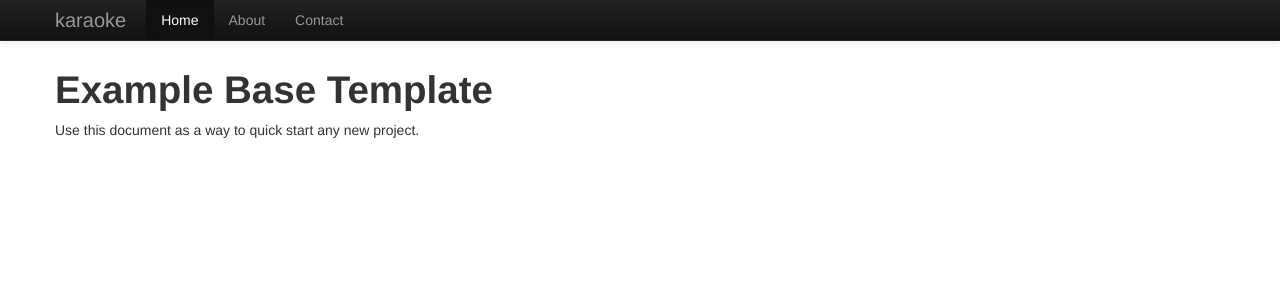
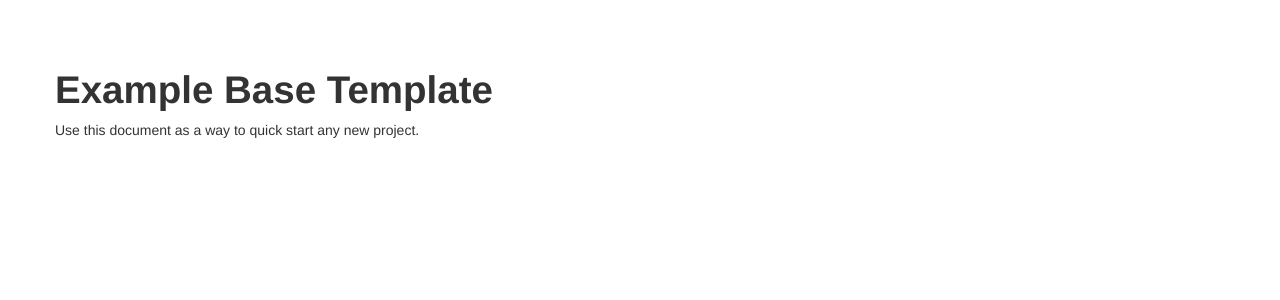
Before and after one commit to razzius-archive/karaoke, a Django app: page / in a window 1280 px wide. Shown: the top 300 px of the page. Run offline with Django 3.2, Linux system fonts and the light colour scheme.

Commit message:
removed navbar

```diff
--- a/karaoke/templates/base.html
+++ b/karaoke/templates/base.html
@@ -32,25 +32,6 @@
 
   <body>
 
-    <div class="navbar navbar-inverse navbar-fixed-top">
-      <div class="navbar-inner">
-        <div class="container">
-          <a class="btn btn-navbar" data-toggle="collapse" data-target=".nav-collapse">
-            <span class="icon-bar"></span>
-            <span class="icon-bar"></span>
-            <span class="icon-bar"></span>
-          </a>
-          <a class="brand" href="#">karaoke</a>
-          <div class="nav-collapse collapse">
-            <ul class="nav">
-              <li class="active"><a href="#">Home</a></li>
-              <li><a href="#about">About</a></li>
-              <li><a href="#contact">Contact</a></li>
-            </ul>
-          </div><!--/.nav-collapse -->
-        </div>
-      </div>
-    </div>
 
     <div class="container">
 
--- a/requirements/base.txt
+++ b/requirements/base.txt
@@ -4,4 +4,4 @@ django-braces==1.2.2
 django-model-utils==1.4.0
 logutils==0.3.3
 South==0.8.1
-twilio==3.5.4
+twilio==3.5.3
```
